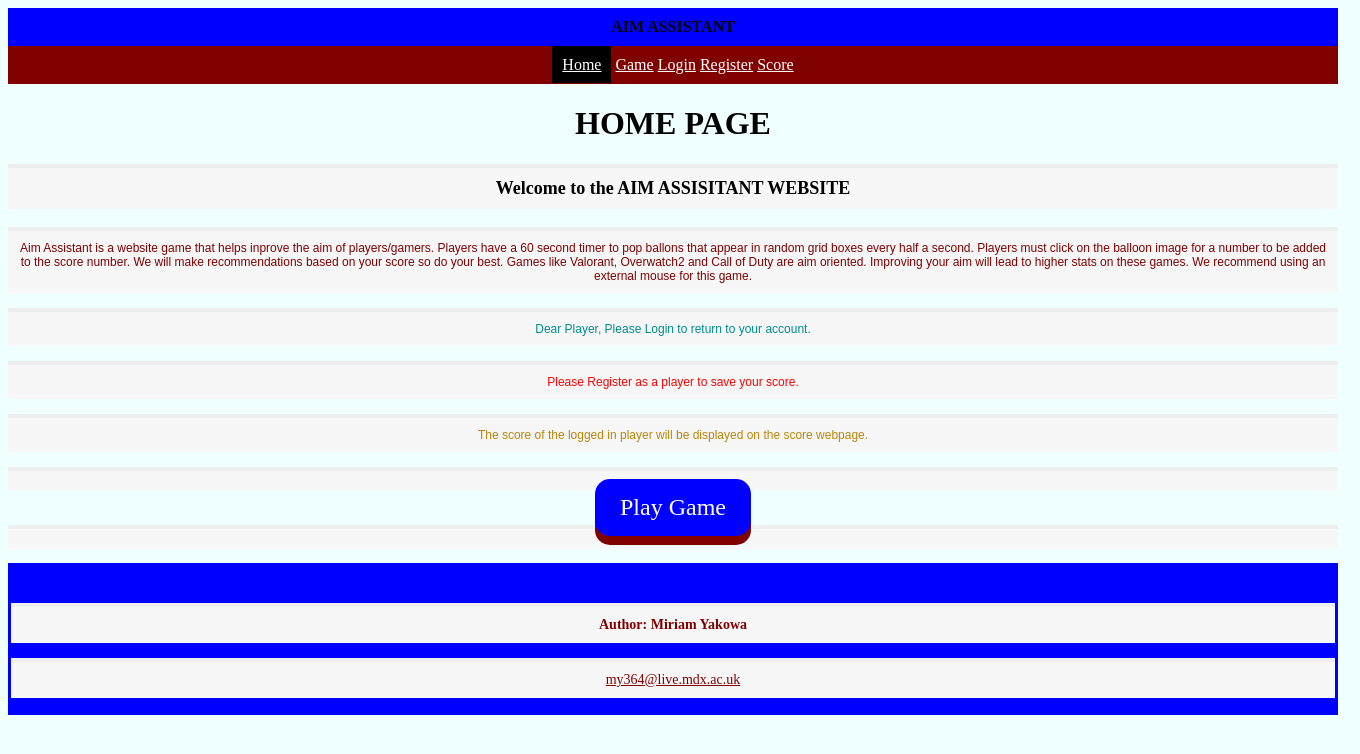
After one commit to atezz/Aim-Assistant, a PHP site: page / in a window 1360 px wide. The commit adds this page. Shown: the top 754 px of the page. Run offline with PHP 8.4, Linux system fonts and the light colour scheme.

Commit message:
Add files via upload

```diff
--- a/game_page.html
+++ b/game_page.html
@@ -15,7 +15,7 @@
 
         <!-- Navigation section -->
         <div class="navigation">
-            <a href="main_page.html">Home</a>
+            <a href="index.html">Home</a>
             <a class="selected" href="game_page.html">Game</a>
             <a href="login.html">Login</a>
             <a href="register.html">Register</a>
--- /dev/null
+++ b/index.html
@@ -0,0 +1,55 @@
+<!DOCTYPE html>
+<html lang="en">
+    <head>
+        <title>Aim Assistant</title>
+
+        <!-- Link to external style sheet -->
+        <link rel="stylesheet" type="text/css" href="styles.css">
+        <!-- Link php file-->
+        <form action="./php/index.php" method="post"></form>
+    </head>
+    <body>
+
+        <!-- Banner describing the page -->
+        <div class="banner"> <b> AIM ASSISTANT </b></div>
+
+        <!-- Navigation section -->
+        <div class="navigation">
+            <a class="selected" href="index.html">Home</a>
+            <a href="game_page.html">Game</a>
+            <a href="login.html">Login</a>
+            <a href="register.html">Register</a>
+            <a href="score.html">Score</a>
+        </div>
+
+        <!-- Contents of the page -->
+        <!-- Brief description of website for users on home page -->
+        <h1 style="text-align: center" > HOME PAGE </h1>
+        <p style="color:black; font-size:18px;"><b> Welcome to the AIM ASSISITANT WEBSITE </b></p>
+		<p style="font-family:arial; color:maroon; font-size:12px;">
+            Aim Assistant is a website game that helps inprove the aim of players/gamers.
+            Players have a 60 second timer to pop ballons that appear in random grid boxes every half a second.
+            Players must click on the balloon image for a number to be added to the score number.
+            We will make recommendations based on your score so do your best.
+            Games like Valorant, Overwatch2 and Call of Duty are aim oriented.
+            Improving your aim will lead to higher stats on these games.
+            We recommend using an external mouse for this game.</p>
+        <p style="font-family:arial; color:darkcyan; font-size:12px;"> Dear Player, Please Login to return to your account. </p>
+        <p style="font-family:arial; color:red; font-size:12px;"> Please Register as a player to save your score. </p>
+        <p style="font-family:arial; color:darkgoldenrod; font-size:12px;"> The score of the logged in player will be displayed on the score webpage. </p>
+        <p></p>
+        <div class="center">
+            <!-- Button to start login JavaScript function -->
+            <a href="game_page.html">
+                <button class="button"> Play Game </button>
+            </a>
+        </div>
+        <p></p>
+            <!-- Footer for main page with contact info of creator -->
+    <footer style="color:maroon">
+        <p> <b>Author: Miriam Yakowa</b></p>
+        <p><a href="mailto:my364@live.mdx.ac.uk" style="color:maroon"> my364@live.mdx.ac.uk </a> </p>
+    </footer>
+
+    </body>
+</html>
--- a/login.html
+++ b/login.html
@@ -15,7 +15,7 @@
 
         <!-- Navigation section -->
         <div class="navigation">
-            <a href="main_page.html">Home</a>
+            <a href="index.html">Home</a>
             <a href="game_page.html">Game</a>
             <a class="selected" href="login.html">Login</a>
             <a href="register.html">Register</a>
--- a/php/header.php
+++ b/php/header.php
@@ -19,7 +19,7 @@ function outputBannerNavigation($pageName){
 
         /* Array of pages linking them together */
         $linkNames = array("Home", "Game", "Login", "Register", "Score");
-        $linkAddresses = array("main_page.php", "game_page.php", "login.php", "register.php", "score.php");
+        $linkAddresses = array("index.php", "game_page.php", "login.php", "register.php", "score.php");
 
         /* Code for each selected address from array */
         for($x = 0; $x < count($linkNames); $x++){
--- a/register.html
+++ b/register.html
@@ -15,7 +15,7 @@
 
         <!-- Navigation section -->
         <div class="navigation">
-            <a href="main_page.html">Home</a>
+            <a href="index.html">Home</a>
             <a href="game_page.html">Game</a>
             <a href="login.html">Login</a>
             <a class="selected" href="register.html">Register</a>
--- a/score.html
+++ b/score.html
@@ -16,7 +16,7 @@
 
         <!-- Navigation section -->
         <div class="navigation">
-            <a href="main_page.html">Home</a>
+            <a href="index.html">Home</a>
             <a href="game_page.html">Game</a>
             <a href="login.html">Login</a>
             <a href="register.html">Register</a>
```
Also changed, not shown: php/index.php (added, +23 -0 lines).
